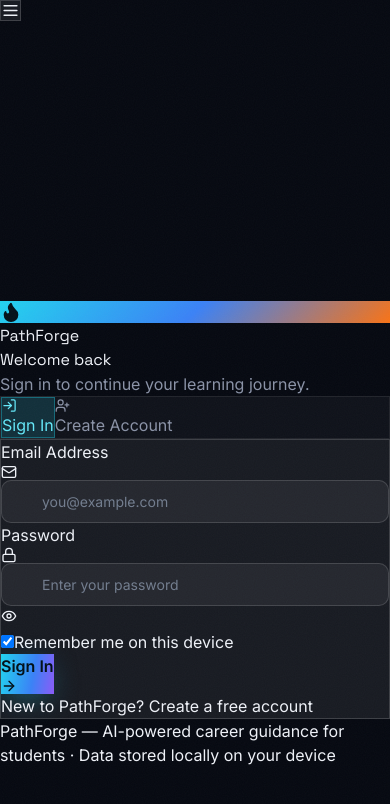
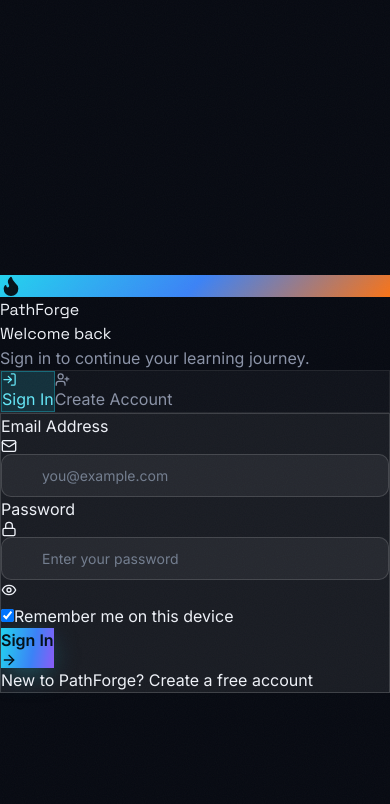
Before and after one commit to divya2912-diya/pathForge, a React (Vite) app: page / in a window 390 px wide. Shown: the top 804 px of the page. Built offline with nearby package versions, Linux system fonts and the light colour scheme.

Commit message:
fix: hide hamburger on login page, remove outdated local storage footer note

```diff
--- a/src/App.jsx
+++ b/src/App.jsx
@@ -181,7 +181,9 @@
 
   return (
     <div className="lp-root min-h-screen bg-[#060911] text-[#eef1f7]">
-      <HamburgerButton onClick={() => setDrawerOpen(true)} />
+      {stage !== "login" && stage !== "loading" && (
+        <HamburgerButton onClick={() => setDrawerOpen(true)} />
+      )}
 
       <NavDrawer
         open={drawerOpen}
--- a/src/components/views/LoginView.jsx
+++ b/src/components/views/LoginView.jsx
@@ -468,10 +468,7 @@
             </GlassCard>
           )}
 
-          {/* Footer note */}
-          <p className="text-center text-[11px] text-slate-600 mt-6">
-            PathForge — AI-powered career guidance for students · Data stored locally on your device
-          </p>
+
         </div>
       </main>
     </div>
```
